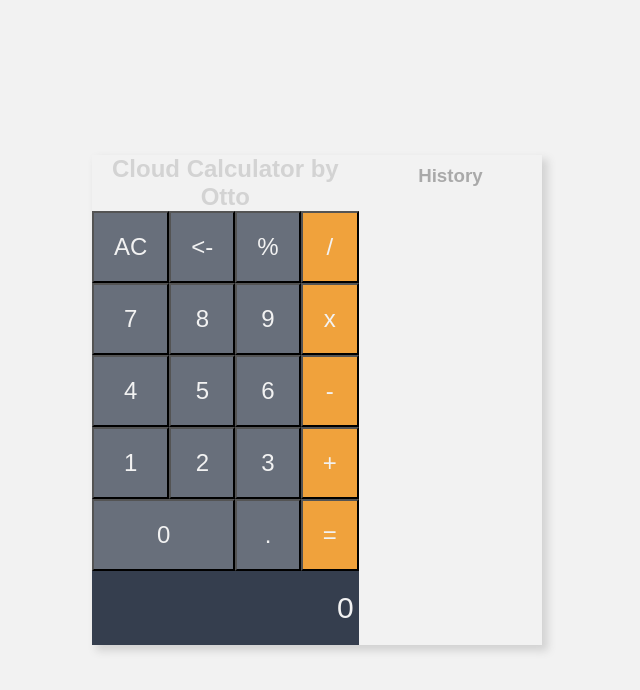
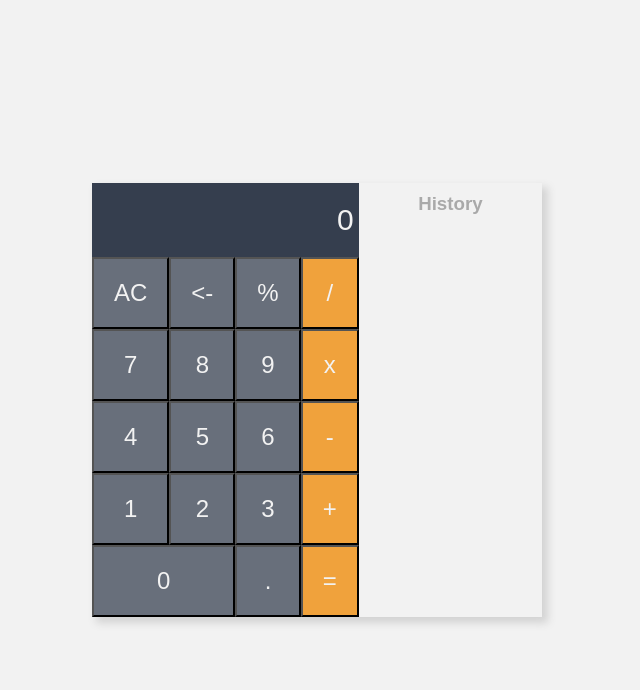
Before and after one commit to ottogutierrez/react-calculator-2, a React (Create React App) app: page / in a window 1280 px wide. Shown: the top 690 px of the page, without its empty margins (323-963 px from the left). Built offline with nearby package versions, Linux system fonts and the light colour scheme.

Commit message:
Removed title from calculator, added page title

```diff
--- a/public/index.html
+++ b/public/index.html
@@ -20,7 +20,7 @@
       work correctly both with client-side routing and a non-root public URL.
       Learn how to configure a non-root public URL by running `npm run build`.
     -->
-	<title>React App</title>
+	<title>Cloud Calculator by Otto</title>
 </head>
 
 <body>
--- a/src/Calculator.js
+++ b/src/Calculator.js
@@ -94,7 +94,6 @@ const Calculator = () => {
 
   return (
     <div className="container">
-      <h2>Cloud Calculator by Otto</h2>
       <div className="display">{displayValue}</div>
       <div className="calculator">
         {[
```
